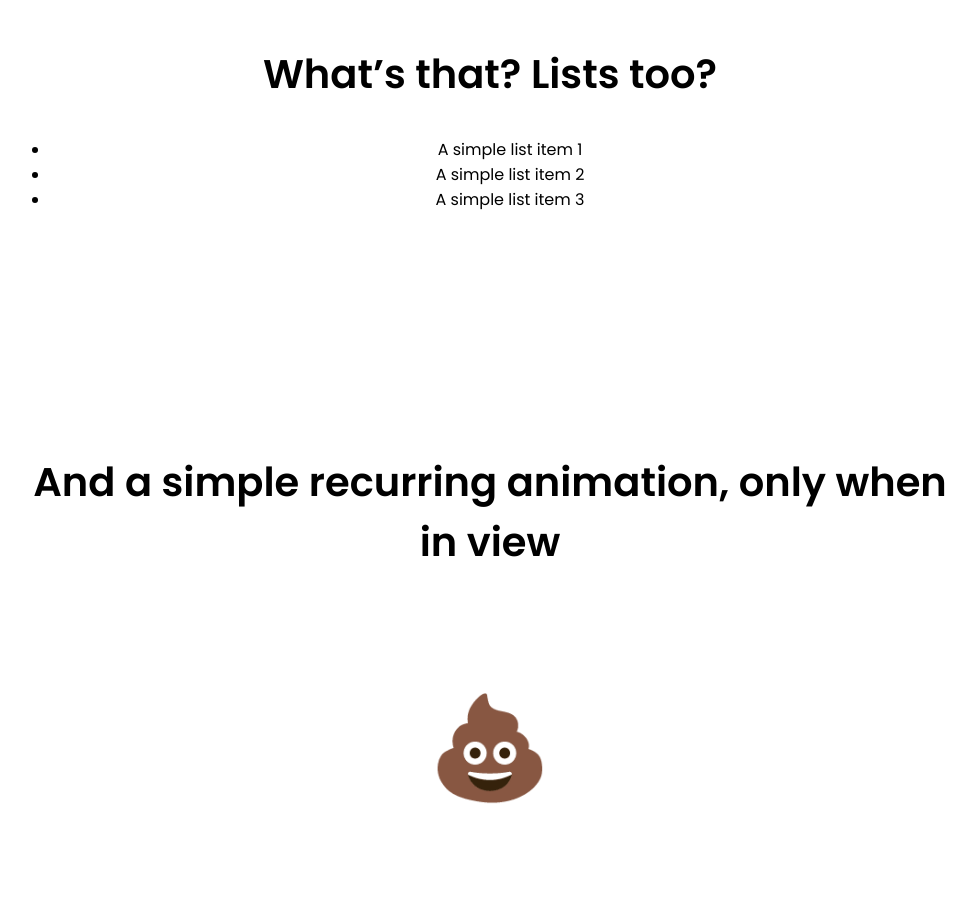
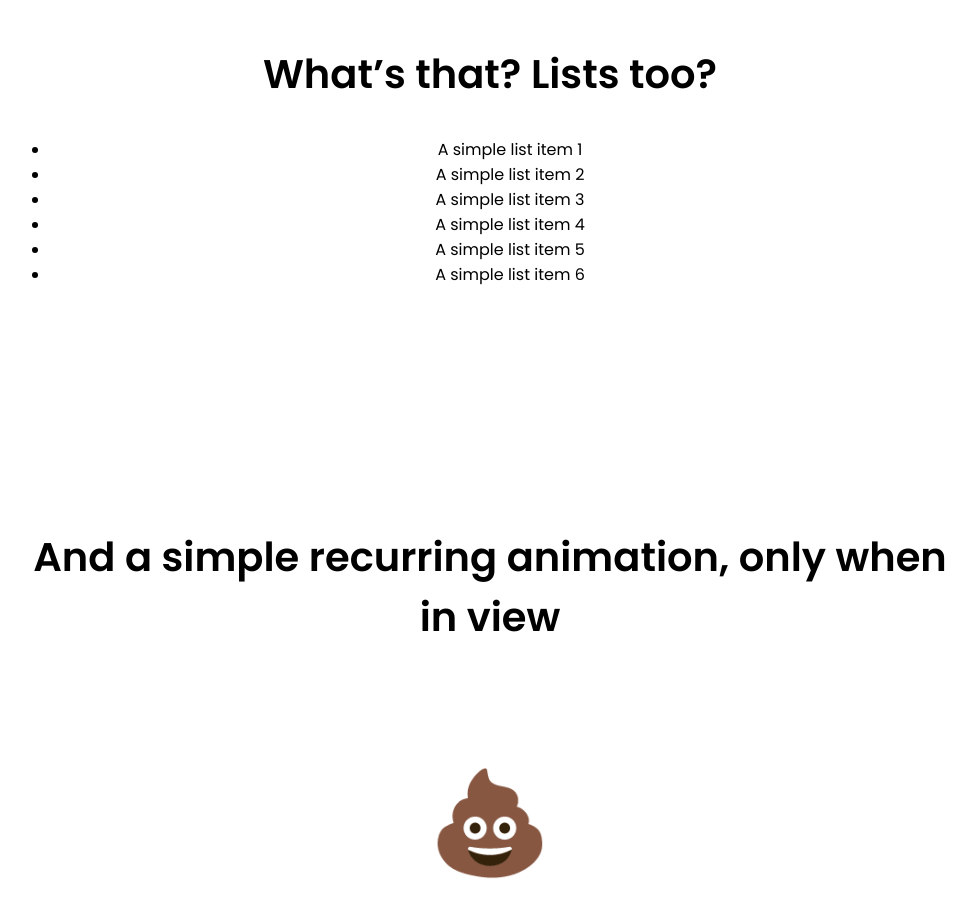
Before and after one commit to andelh/framer-reveal-animations, a Next.js app: page / in a window 1280 px wide. Shown: the part 1980-2896 px from the top of the page, without its empty margins (150-1126 px from the left). Built offline with nearby package versions, Linux system fonts and the light colour scheme.

Commit message:
adjust listitems section

```diff
--- a/pages/index.js
+++ b/pages/index.js
@@ -2,6 +2,7 @@ import Head from "next/head";
 import styled from "styled-components";
 
 const images = new Array(16).fill(0).map((_, i) => true);
+const listItems = [1, 2, 3, 4, 5, 6];
 
 export default function Home() {
   return (
@@ -32,9 +33,9 @@ export default function Home() {
         </Gallery>
         <Heading>What’s that? Lists too?</Heading>
         <List>
-          <li>A simple list item 1</li>
-          <li>A simple list item 2</li>
-          <li>A simple list item 3</li>
+          {listItems.map((item, index) => (
+            <li key={index}>A simple list item {item}</li>
+          ))}
         </List>
         <Heading>And a simple recurring animation, only when in view</Heading>
         <Emoji>
```
